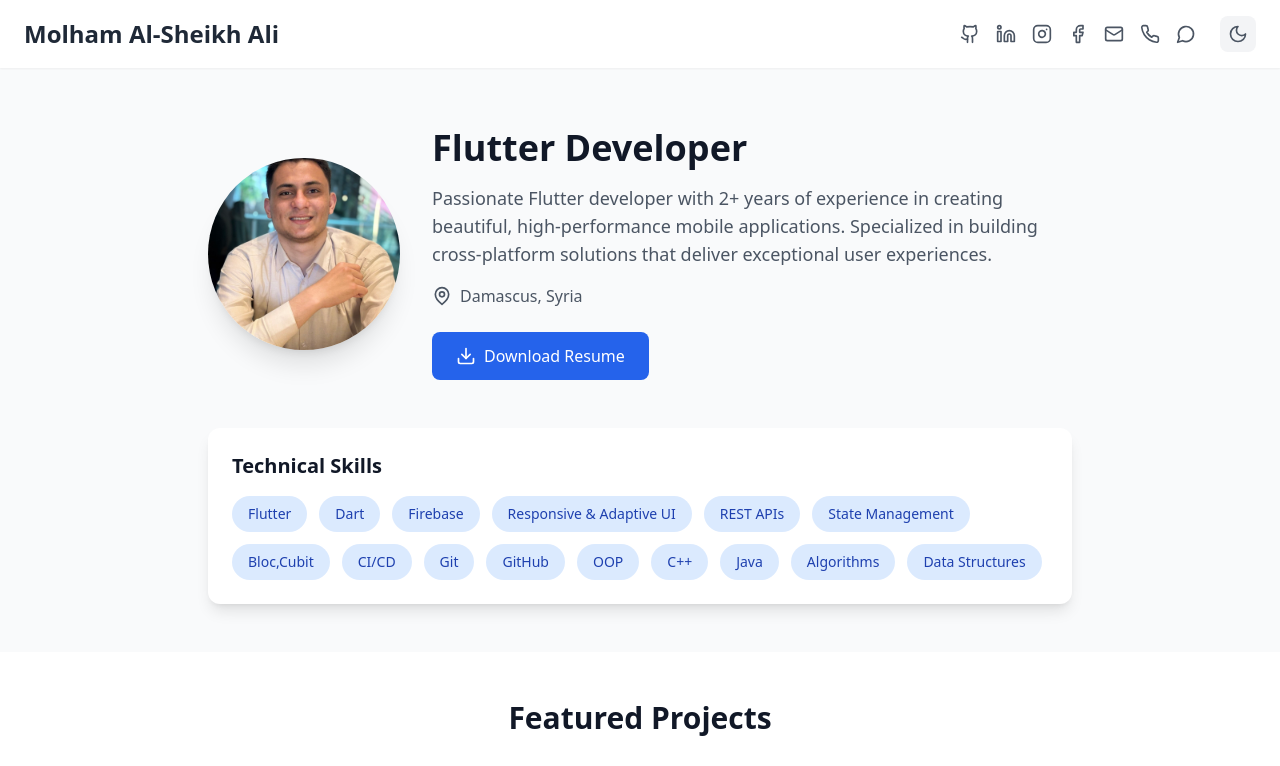
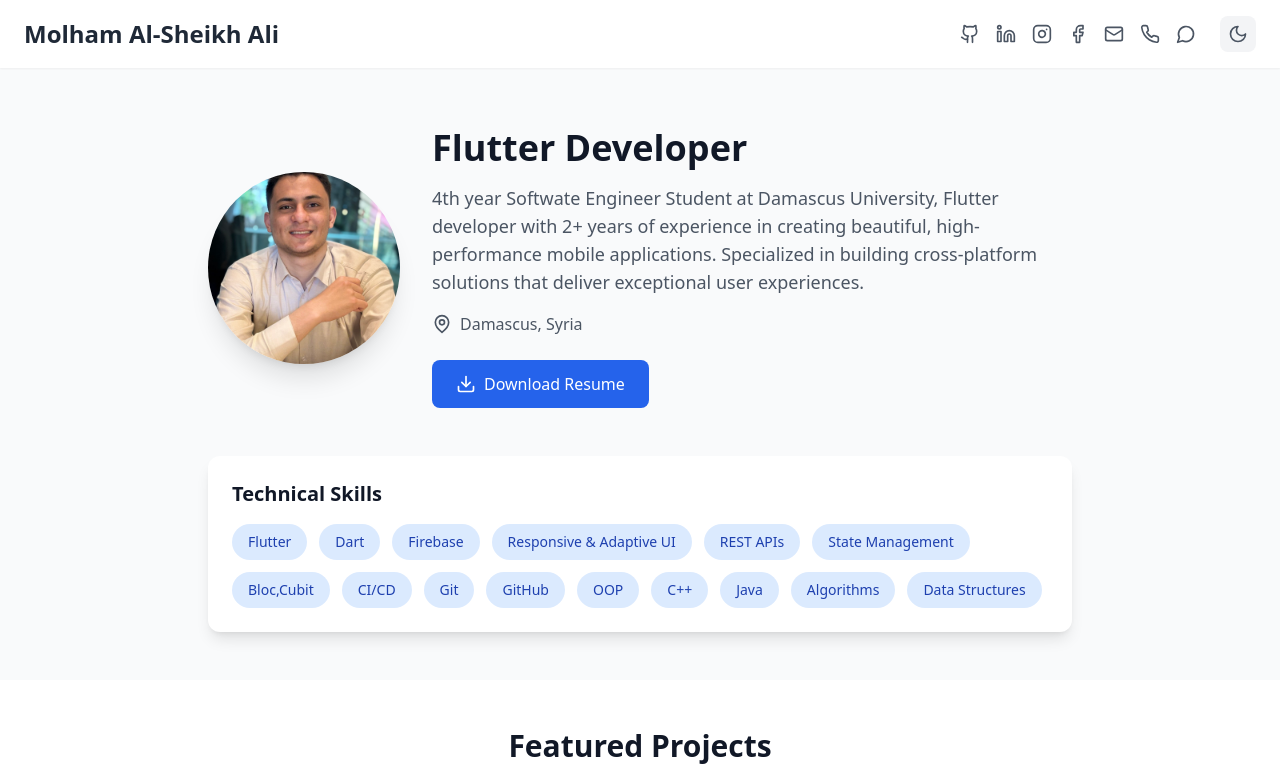
Before and after one commit to MolhamZL1/Molham-Al-Sheikh-Ali-portofilio, a React (Vite) app: page / in a window 1280 px wide. Shown: the top 766 px of the page. Built offline with nearby package versions, Linux system fonts and the light colour scheme.

Commit message:
add 4th year student

```diff
--- a/src/data/userInfo.ts
+++ b/src/data/userInfo.ts
@@ -4,7 +4,7 @@ import { UserInfo } from '../types/UserInfo';
 export const userInfo: UserInfo = {
   name: "Molham Al-Sheikh Ali",
   title: "Flutter Developer",
-  bio: "Passionate Flutter developer with 2+ years of experience in creating beautiful, high-performance mobile applications. Specialized in building cross-platform solutions that deliver exceptional user experiences.",
+  bio: "4th year Softwate Engineer Student at Damascus University, Flutter developer with 2+ years of experience in creating beautiful, high-performance mobile applications. Specialized in building cross-platform solutions that deliver exceptional user experiences.",
   email: "molhamsa49@gmail.com",
   phone: "+963 998194404",
 
```
